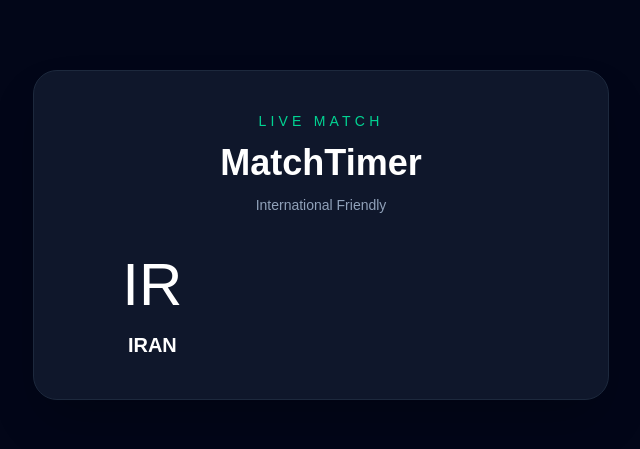
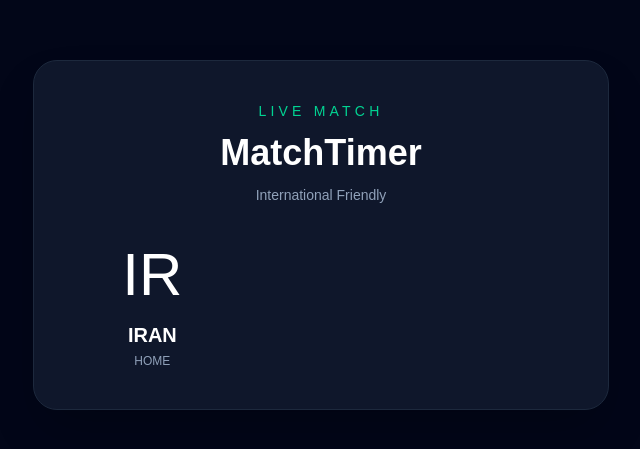
Before and after one commit to zibanoori/MatchTimer, a React (Vite) app: page / in a window 1280 px wide. Shown: the part 165-614 px from the top of the page, without its empty margins (319-959 px from the left). Built offline with nearby package versions, Linux system fonts and the light colour scheme.

Commit message:
Style: add home team label

```diff
--- a/src/App.jsx
+++ b/src/App.jsx
@@ -13,12 +13,11 @@ function App() {
         </header>
 
         <div className="grid grid-cols-3 items-center gap-3">
-<div className="text-center">
-<div className="text-5xl sm:text-6xl">IR</div>
-<h2 className="mt-4 text-lg font-semibold sm:text-xl">
-IRAN
-</h2>
-</div>
+          <div className="text-center">
+            <div className="text-5xl sm:text-6xl">IR</div>
+            <h2 className="mt-4 text-lg font-semibold sm:text-xl">IRAN</h2>
+            <p className="mt-1 text-xs text-slate-400 ">HOME</p>
+          </div>
         </div>
       </section>
     </main>
```
